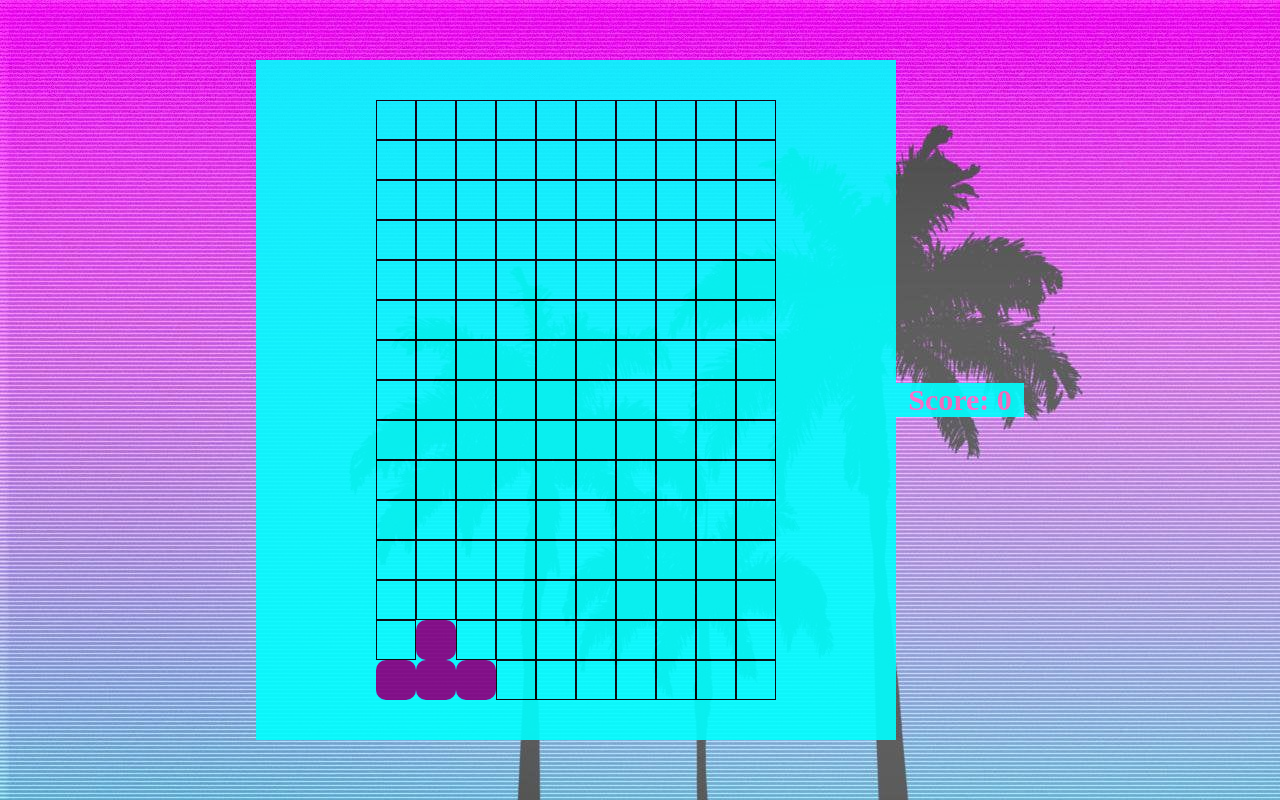
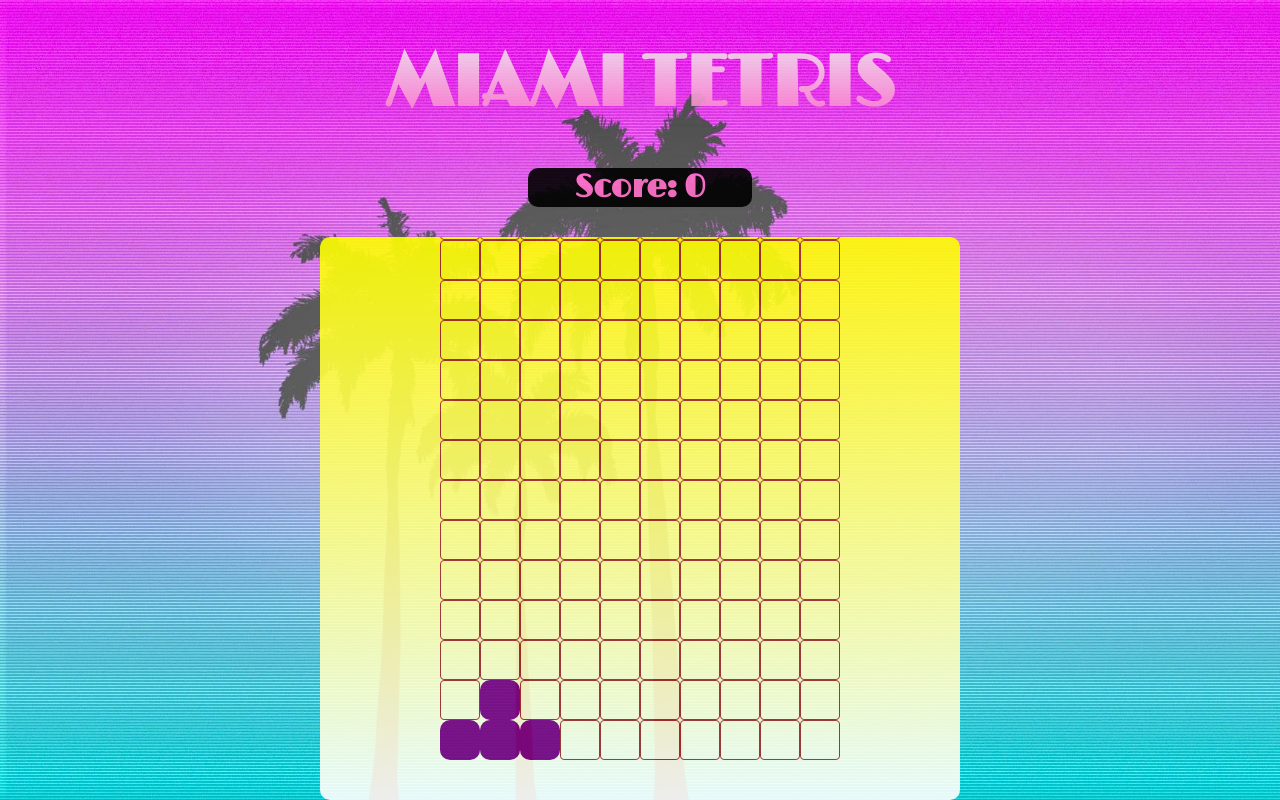
Before and after one commit to Arusli/miamitetris, a plain HTML site: page index.html in a window 1280 px wide. Drawn offline with nearby package versions, Linux system fonts and the light colour scheme.

Commit message:
miami stylings

```diff
--- a/index.html
+++ b/index.html
@@ -5,12 +5,16 @@
     <meta name="viewport" content="width=device-width, initial-scale=1.0">
     <title>Tetris</title>
     <link rel='stylesheet' href='style.css'>
+    <link rel="preconnect" href="https://fonts.gstatic.com">
+<link href="https://fonts.googleapis.com/css2?family=Limelight&display=swap" rel="stylesheet">
 </head>
 <body>
 
     <div id='container'>
+        <h1>MIAMI TETRIS</h1>
+        <div id='score'></div>
         <div id='board'><!-- <div id='test' class='blank-square'></div> --> </div>
-        <div id='score'></div>
+
     </div>
 
 
--- a/style.css
+++ b/style.css
@@ -1,9 +1,25 @@
 body {
+    font-family: 'Limelight', cursive;
     margin: 0;
     padding: 0;
     background-color: cyan;
     background-image: url('images/palmtrees.jpg');
     opacity: 0.9;
+    background-repeat: no-repeat;
+    background-size: cover;
+}
+
+h1 {
+    font-size: 4rem;
+    border-radius: 10px;
+    text-align: center;
+    margin: 40px;
+    color: white;
+    font-size: 72px;
+    background: -webkit-linear-gradient(#eee, #ff6ec7);
+    -webkit-background-clip: text;
+    -webkit-text-fill-color: transparent;
+    width: 600px;
 }
 
 #container {
@@ -11,22 +27,25 @@ body {
     padding: 0;
     height: 100vh;
     display: flex;
-    flex-direction: row;
+    flex-direction: column;
     justify-content: center;
     align-items: center;
 }
 
 #score {
+    border-radius: 10px;
     text-align: center;
     color: #ff6ec7;
-    font-size: 30px;
+    font-size: 2rem;
     font-weight: bold;
-    background-color: cyan;
-    width: 8rem;
+    background-color: black;
+    width: 14rem;
+    margin-bottom: 30px;
 }
 
 /* should be 10 units across, 40px units */
 #board {
+    border-radius: 10px;
     overflow: hidden;
     position: relative;
     margin: 0;
@@ -34,6 +53,8 @@ body {
     height: 680px;
     width: 640px;
     background-color: cyan;
+    background: -webkit-linear-gradient(yellow, white);
+    -webkit-text-fill-color: transparent;
     /* border: 1px solid black; */
 }
 /*
@@ -43,15 +64,15 @@ body {
 } */
 
 .blank {
-    border-radius: 0px;
+    border-radius: 4px;
     padding: 0px;
     margin: 0px;
     box-sizing: border-box;
     position: absolute;
     height: 40px;
     width: 40px;
-    background-color: cyan;
-    border: 1px solid black;
+    background-color: none;
+    border: 1px solid brown;
 }
 
 .active {
@@ -67,13 +88,13 @@ body {
 }
 
 .static {
-    border-radius: 10px;
+    border-radius: 4px;
     padding: 0px;
     margin: 0px;
     box-sizing: border-box;
     position: absolute;
     height: 40px;
     width: 40px;
-    background-color: grey;
+    background-color: black;
     /* border: 1px solid white; */
 }
```
